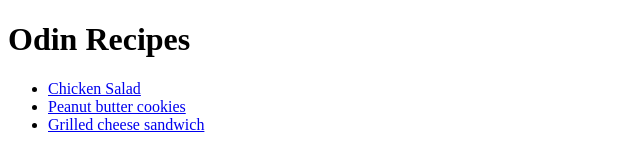
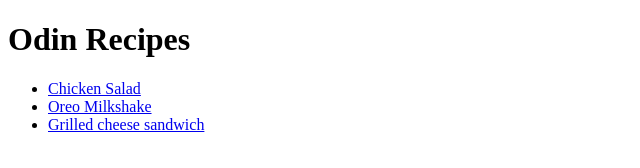
Before and after one commit to ItsTwiggies/odin-recipes, a plain HTML site: page index.html in a window 1280 px wide. Shown: the full height of the page, 0-640 px from the left. Drawn offline with Linux system fonts and the light colour scheme.

Commit message:
Correct 2nd title in the list

```diff
--- a/index.html
+++ b/index.html
@@ -8,7 +8,7 @@
     <h1>Odin Recipes</h1>
     <ul>
         <li><a href="recipes/chicken-salad.html">Chicken Salad</a></li>
-        <li><a href="recipes/oreo-milkshake.html">Peanut butter cookies</a></li>
+        <li><a href="recipes/oreo-milkshake.html">Oreo Milkshake</a></li>
         <li><a href="recipes/grilled-sandwich.html">Grilled cheese sandwich</a></li>
     </ul>
 </body>
```
